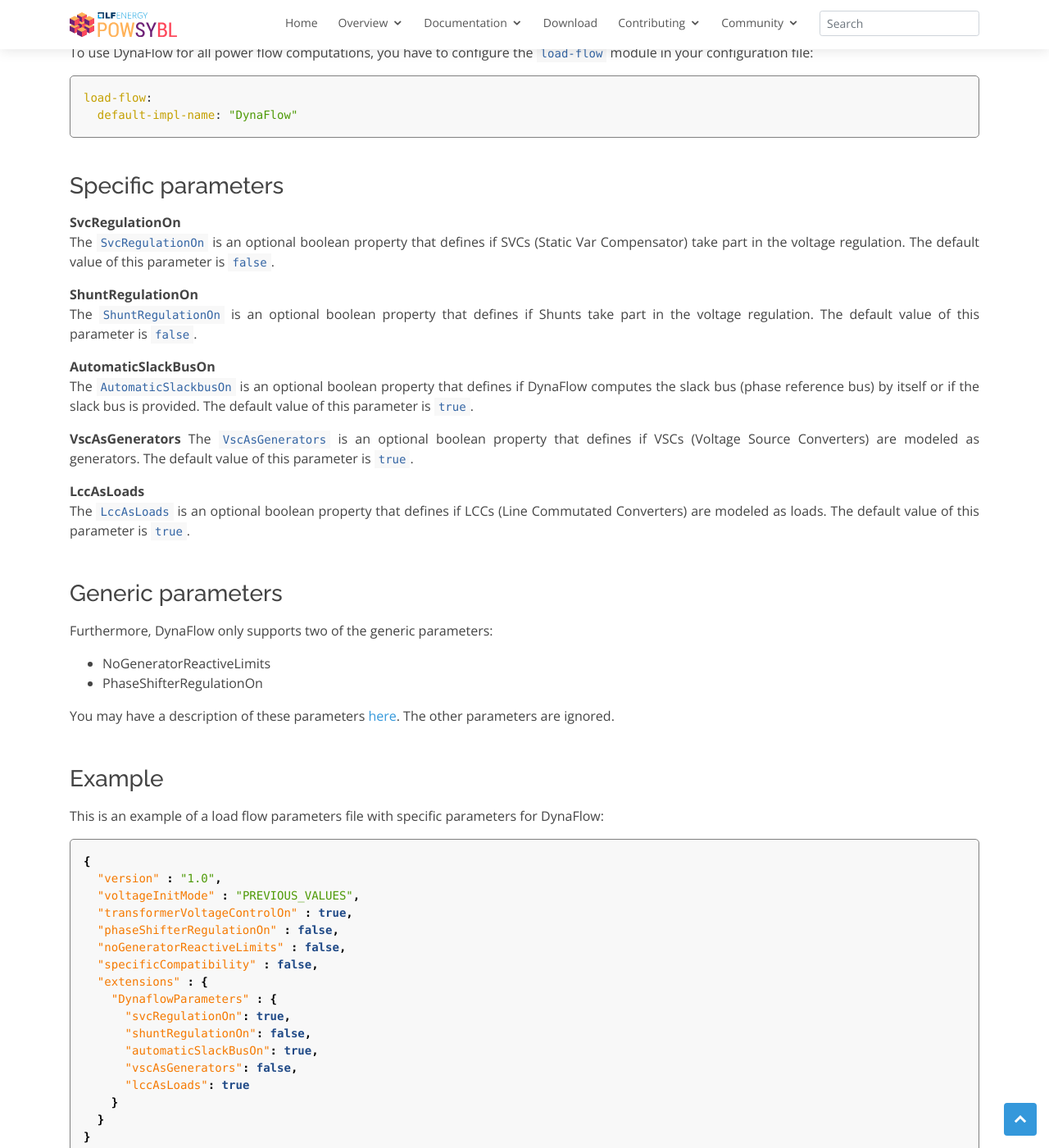
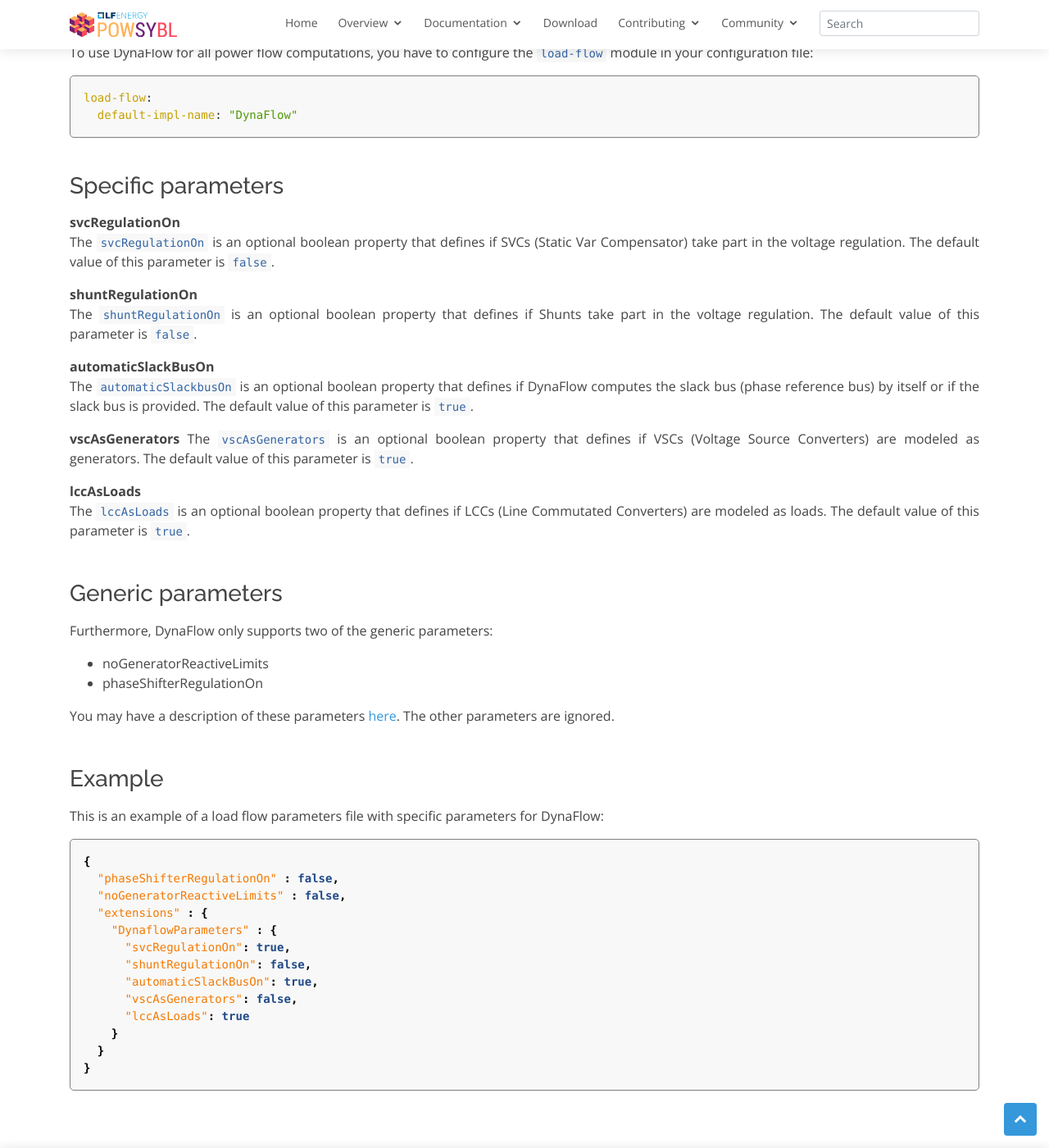
Before and after one commit to powsybl/powsybl.github.io, a Jekyll site: the page built from pages/documentation/simulation/powerflow/dynaflow.md, in a window 1280 px wide and 1400 px high, scrolled down 621 px. Shown: the whole window at 82% size. Built offline with Jekyll 4.4.1, drawn with Linux system fonts in a browser that asks for light colours; our own code applies the rules of GitHub Pages for plain Markdown files.

Commit message:
Dynaflow: corrected capitals
Signed-off-by: Guillaume Pernin <guillaume.pernin@rte-france.com>

````diff
--- a/pages/documentation/simulation/powerflow/dynaflow.md
+++ b/pages/documentation/simulation/powerflow/dynaflow.md
@@ -22,29 +22,29 @@
 
 ### Specific parameters
 
-**SvcRegulationOn**
-The `SvcRegulationOn` is an optional boolean property that defines if SVCs (Static Var Compensator) take part in the voltage regulation. The default value of this parameter is `false`.
+**svcRegulationOn**
+The `svcRegulationOn` is an optional boolean property that defines if SVCs (Static Var Compensator) take part in the voltage regulation. The default value of this parameter is `false`.
 
-**ShuntRegulationOn**
-The `ShuntRegulationOn` is an optional boolean property that defines if Shunts take part in the voltage regulation.
+**shuntRegulationOn**
+The `shuntRegulationOn` is an optional boolean property that defines if Shunts take part in the voltage regulation.
 The default value of this parameter is `false`.
 
-**AutomaticSlackBusOn**
-The `AutomaticSlackbusOn` is an optional boolean property that defines if DynaFlow computes the slack bus (phase reference bus) by itself or if the slack bus is provided.
+**automaticSlackBusOn**
+The `automaticSlackbusOn` is an optional boolean property that defines if DynaFlow computes the slack bus (phase reference bus) by itself or if the slack bus is provided.
 The default value of this parameter is `true`.
 
-**VscAsGenerators**
-The `VscAsGenerators` is an optional boolean property that defines if VSCs (Voltage Source Converters) are modeled as generators.
+**vscAsGenerators**
+The `vscAsGenerators` is an optional boolean property that defines if VSCs (Voltage Source Converters) are modeled as generators.
 The default value of this parameter is `true`.
 
-**LccAsLoads**
-The `LccAsLoads` is an optional boolean property that defines if LCCs (Line Commutated Converters) are modeled as loads.
+**lccAsLoads**
+The `lccAsLoads` is an optional boolean property that defines if LCCs (Line Commutated Converters) are modeled as loads.
 The default value of this parameter is `true`.
 
 ### Generic parameters
 Furthermore, DynaFlow only supports two of the generic parameters:
-- NoGeneratorReactiveLimits
-- PhaseShifterRegulationOn
+- noGeneratorReactiveLimits
+- phaseShifterRegulationOn
 
 You may have a description of these parameters [here](index.md#parameters). The other parameters are ignored.
 
@@ -53,12 +53,8 @@
 This is an example of a load flow parameters file with specific parameters for DynaFlow:
 ```json
 {
-  "version" : "1.0",
-  "voltageInitMode" : "PREVIOUS_VALUES",
-  "transformerVoltageControlOn" : true,
   "phaseShifterRegulationOn" : false,
   "noGeneratorReactiveLimits" : false,
-  "specificCompatibility" : false,
   "extensions" : {
     "DynaflowParameters" : {
       "svcRegulationOn": true,
````
